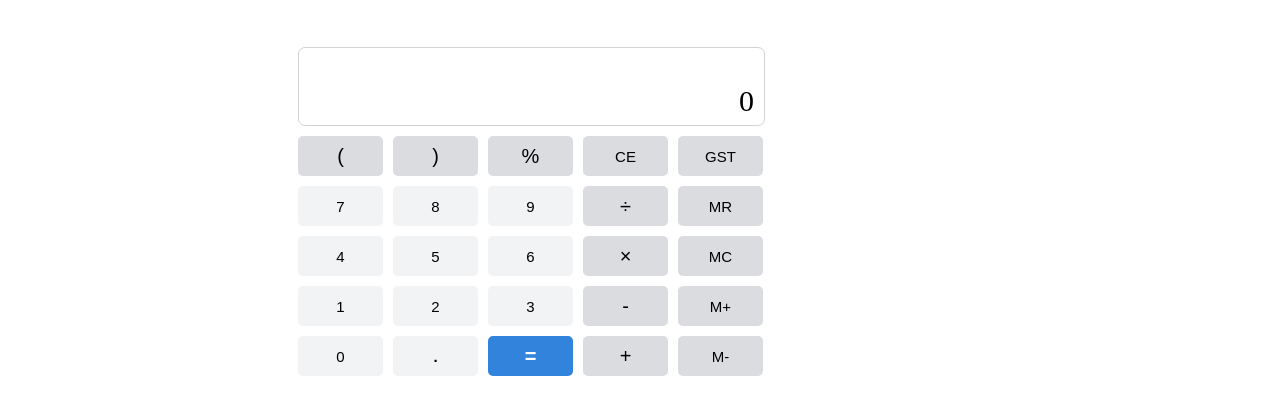
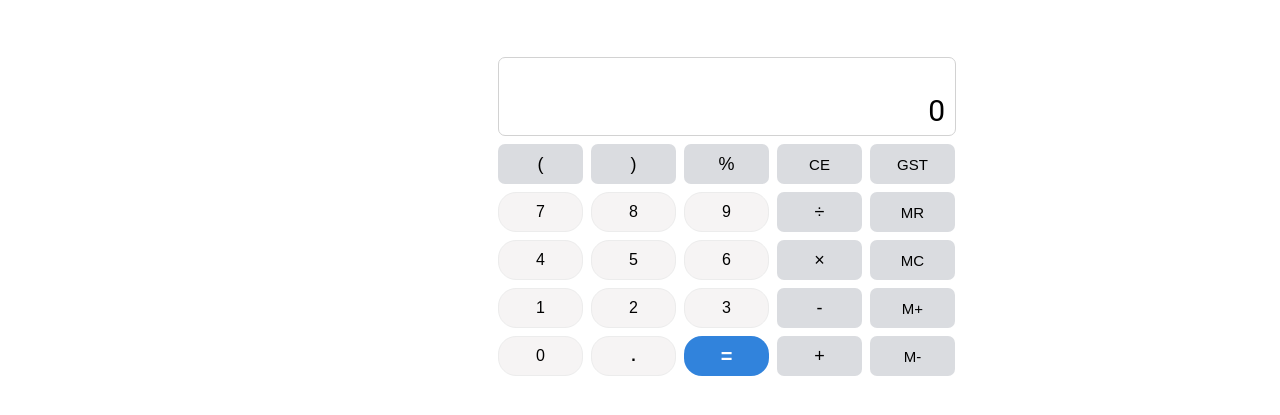
Before and after one commit to A41-Light/Web-Calculator, a plain HTML site: page Scripts/HTML_Files/calculator.html in a window 1280 px wide. Shown: the part 65-480 px from the top of the page. Drawn offline with Linux system fonts and the light colour scheme.

Commit message:
Update calculator.html

```diff
--- a/Scripts/HTML_Files/calculator.html
+++ b/Scripts/HTML_Files/calculator.html
@@ -69,7 +69,7 @@
      }
 
      body{
-          font-family:'Times New Roman', Times, serif;
+          font-family: 'Roboto', sans-serif;
      }
 
 
@@ -80,14 +80,13 @@
             justify-content: right;
             align-items: flex-end;
             padding-right: 10px;
-            width: 455px;
+            width: 446px;
             height: 70px;
             background-color: rgb(255, 255, 255);
             border: 1px solid #d2d2d2;
             border-radius: 7px;
             color: #000000;
             font-size: 30px;
-            margin-top: 50px;
             margin-left: 290px;
             overflow: hidden;
             white-space: nowrap;
@@ -95,14 +94,10 @@
             position: relative;
         }
 
-        #display {
-            width: 100%;
-            margin: 0;
-            padding-bottom: 0;
-            height: 100%;
-            display: flex;
-            align-items: flex-end;
+        .number-display:hover{
+          cursor:text;
         }
+
 
         .number_button{
             display: flex;
@@ -110,15 +105,21 @@
             align-items: center;
             width: 85px;
             height: 40px;
-            background-color: #f1f3f4;
+            background-color: #f6f4f4;
             color: #000000;
-            border-radius: 5px;
-            font-size: 15px;
-            margin-top: 10px;
-            margin-right: 10px;
+            border-radius: 18px;
+            font-size: 16px;
+            margin-top: 8px;
+            margin-right: 8px;
             font-weight: 600px;
-            border: 0cm;
+            border: 0.1px solid #ececec;
             cursor: pointer;
+            transition: transform 0.1s ease-in-out;
+        }
+
+        .number_button:hover{
+            background-color: #ececec;
+            transform: scale(1.05);
         }
 
         .symbol_button{
@@ -129,13 +130,19 @@
             height: 40px;
             background-color: #dadce0;
             color: #000000;
-            border-radius: 5px;
-            font-size: 20px;
-            margin-top: 10px;
-            margin-right: 10px;
+            border-radius: 7px;
+            font-size: 18px;
+            margin-top: 8px;
+            margin-right: 8px;
             font-weight: 400;
             border: 0cm;
             cursor: pointer;
+               transition: transform 0.1s ease-in-out;
+        }
+
+            .symbol_button:hover{
+               background-color: #c4c4c4;
+               transform: scale(1.05);
             }
 
         #\=
@@ -220,8 +227,10 @@
           </div>
      </div>
 
+     <div style = "margin-left : 200px; margin-top: 60px;">
+
           <div id="main" class="number-display">
-        <p id="display">0
+               <p id="display">0</p>
           </div>
 
           <script>
@@ -339,6 +348,7 @@
                </button>
           </div>
           </div>
+     </div>
 
     <script src="../JavaScripts_Files/basic_calculator.js"></script>
 </body>
```
Lines whose indentation alone changed are shown as unchanged.
